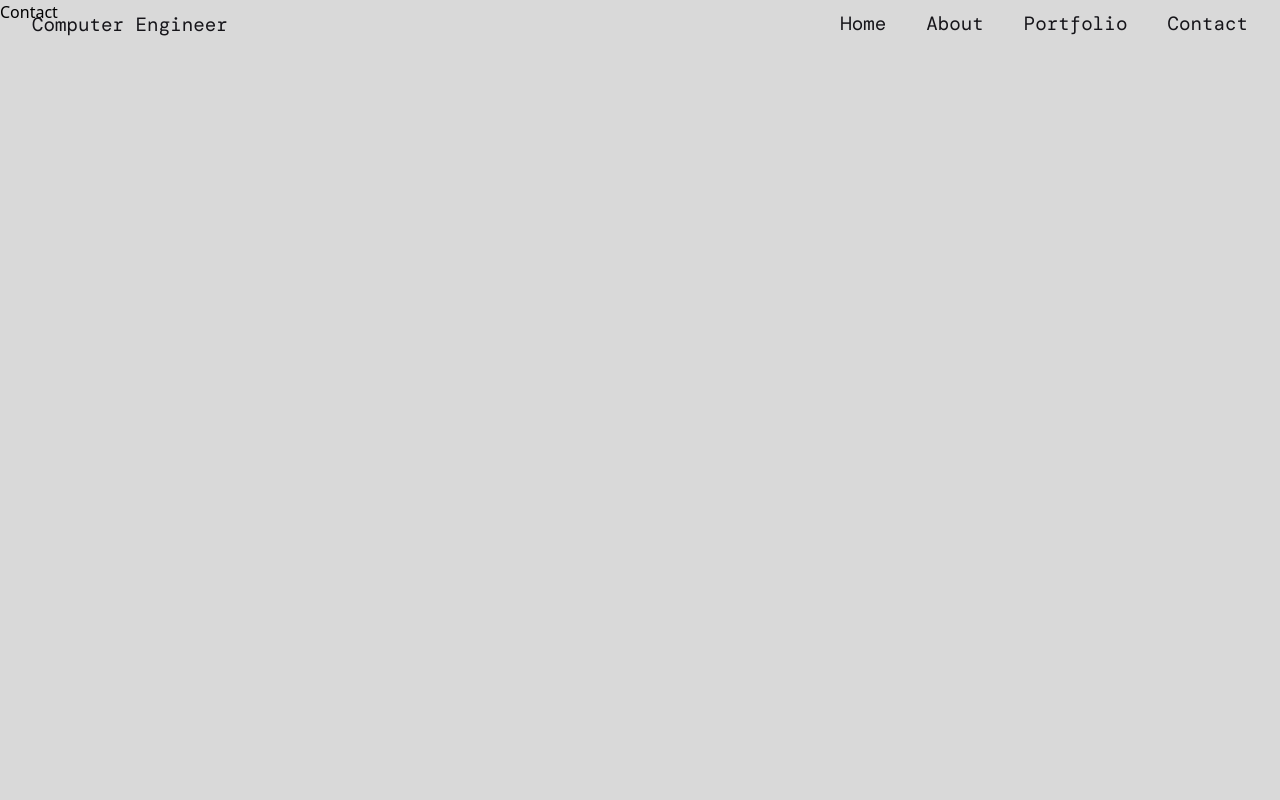
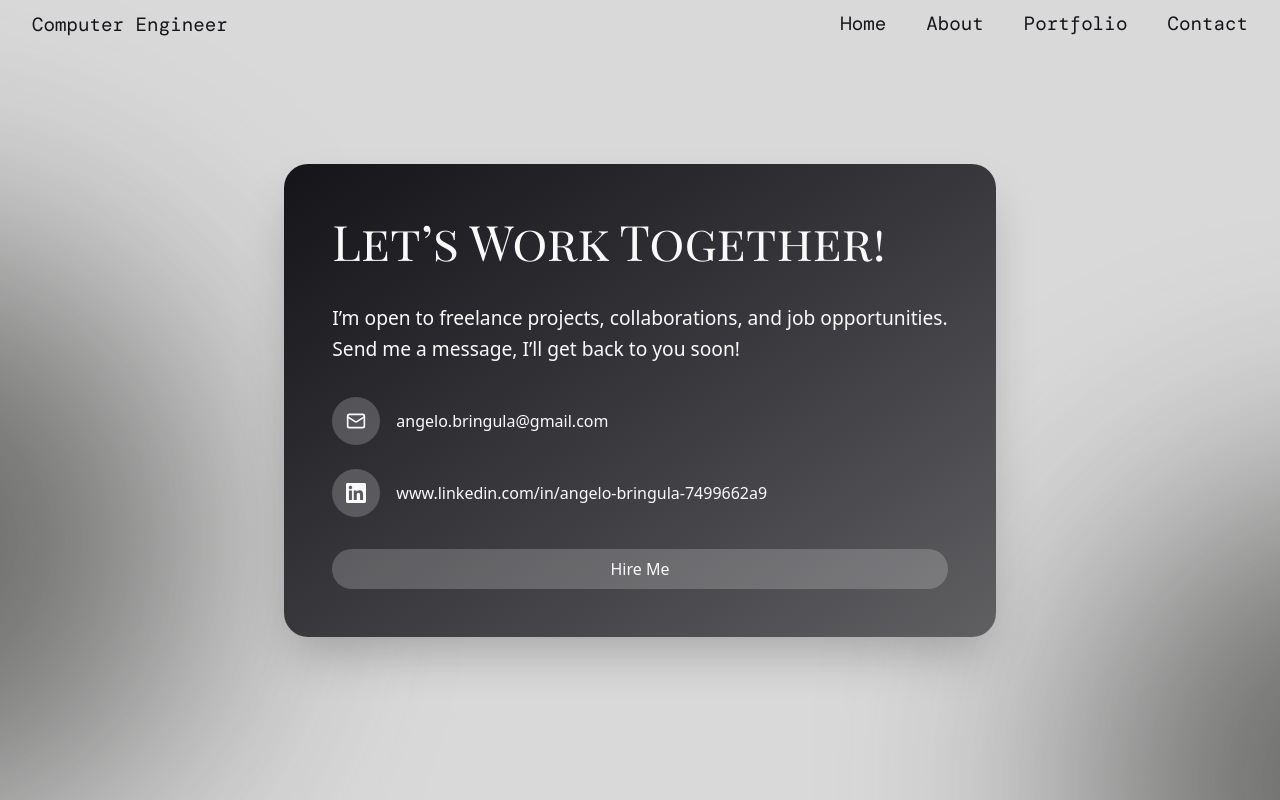
Before and after one commit to ziikuu/Portfolio-Website-NextJS, a Next.js app: page /Contact in a window 1280 px wide. Built offline with nearby package versions, Linux system fonts and the light colour scheme.

Commit message:
Designed the Front-end of Contact Section

```diff
--- a/components/Contact/Contact.tsx
+++ b/components/Contact/Contact.tsx
@@ -1,8 +1,53 @@
 import React from 'react'
+import { Playfair_Display_SC } from 'next/font/google';
+import Balancer from 'react-wrap-balancer';
+import BgBlur from '../Bg/BgBlur';
+import Image from 'next/image';
+import { Mail } from 'lucide-react';
+import { SiLinkedin } from 'react-icons/si';
+
+const PlayfairDisplaySC = Playfair_Display_SC({
+  subsets: ["latin"],
+  weight: ["400"],
+});
 
 function Contact() {
   return (
-    <div>Contact</div>
+    <div className='relative min-h-screen flex items-center'>
+      <BgBlur />
+      <div className='container mx-auto px-4 grid grid-cols-1 {md:grid-cols-2} gap-8'>
+        <div id='ContactCardContainer' className={`bg-gradient-to-br from-[#151419] to-[#606063] text-[#F9FAF9] max-w-3xl max-h-96 min-h-fit h-80 mx-auto rounded-3xl p-8 lg:p-12 shadow-2xl space-y-8`}>
+          <h2 className={`${PlayfairDisplaySC.className}`}>Let’s Work Together!</h2>
+          <p className='font-sans'><Balancer>I’m open to freelance projects, collaborations, and job opportunities. <br />Send me a message, I’ll get back to you soon!</Balancer></p>
+          <div id='ContactsContainer' className='space-y-6'>
+            <div id='ContactLink-container' className='flex items-center gap-4'>
+              <div className='flex items-center justify-center bg-white/20 w-12 h-12 rounded-full shrink-0'>
+                <Mail className='w-5 h-5' />
+              </div>
+              <span>angelo.bringula@gmail.com</span>
+            </div>
+            <div id='ContactLink-container' className='flex items-center gap-4'>
+              <div className='flex items-center justify-center bg-white/20 w-12 h-12 rounded-full shrink-0'>
+                <SiLinkedin className='w-5 h-5' />
+              </div>
+              <span>www.linkedin.com/in/angelo-bringula-7499662a9</span>
+            </div>
+          </div>
+          <button className='bg-white/20 w-full rounded-full p-2' >Hire Me</button>
+        </div>
+        {/*
+        <div id='ContactLogoContainer' className="max-md:hidden flex items-center justify-center max-w-3xl max-h-96 min-h-fit h-80 mx-auto rounded-3xl shadow-2xl bg-gradient-to-br from-[#151419] to-[#606063]">
+          <Image
+            src="/logos/MyLogo/myLogo.svg"
+            alt="My Logo"
+            width={200}
+            height={200}
+            className="w-full h-full max-w-xs sm:max-w-sm md:max-w-md lg:max-w-lg xl:max-w-xl object-contain"
+          />
+        </div>
+        */}
+      </div>
+    </div>
   )
 }
 
```
Also changed, not shown: public/logos/MyLogo/myLogo.svg (renamed from public/logos/MyLogo/generate-a-logo-for-a-portfolio-website-with-elega.svg).
